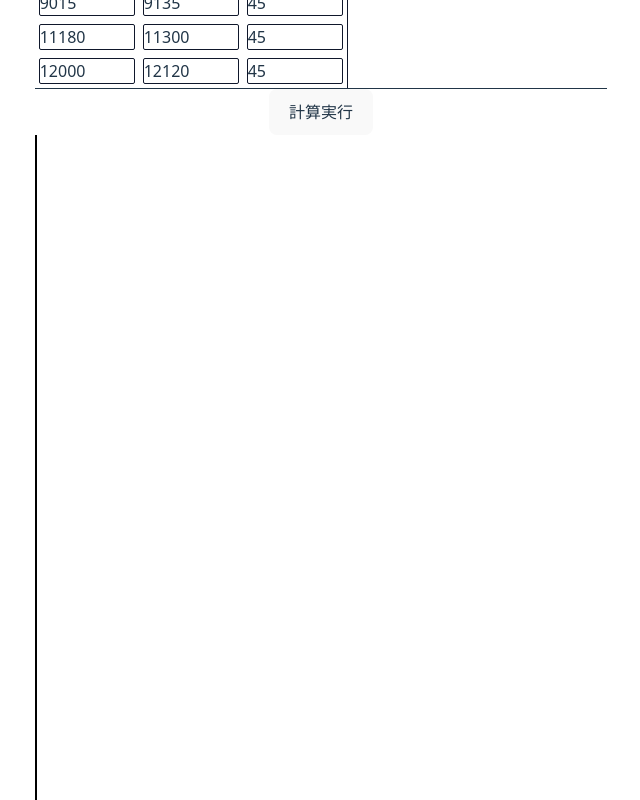
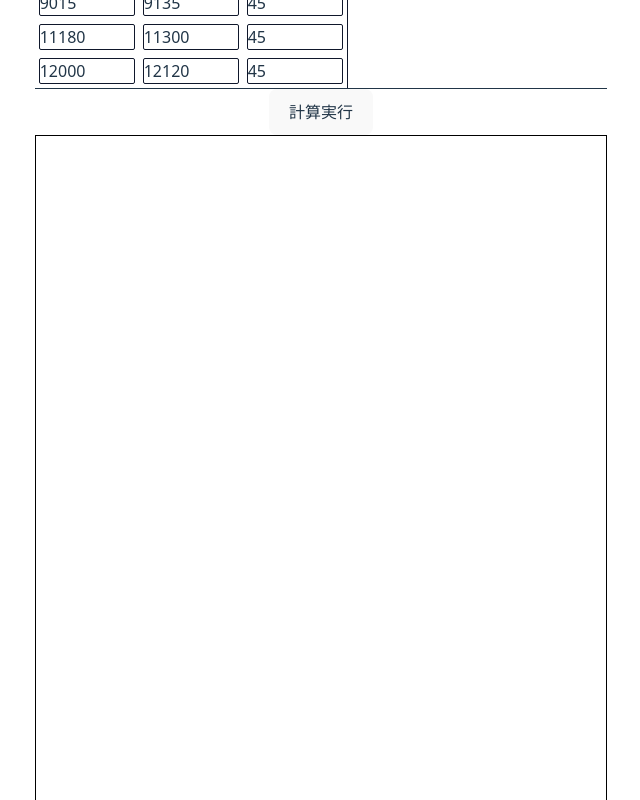
Before and after one commit to akashiyaki01c/runcurve-v2, a React (Vite) app: page / in a window 1280 px wide. Shown: the part 4120-4920 px from the top of the page, without its empty margins (319-959 px from the left). Built offline with nearby package versions, Linux system fonts and the light colour scheme.

Commit message:
fix: 通過駅で時秒を0秒にリセットするように修正

```diff
--- a/src/App.tsx
+++ b/src/App.tsx
@@ -328,7 +328,7 @@ function App() {
           計算実行
         </button>
       </div>
-      <div>
+      <div className=" overflow-scroll border-1 border-black">
         <Graph data={runcurve} route={route} />
       </div>
     </>
--- a/src/graph/Graph.tsx
+++ b/src/graph/Graph.tsx
@@ -24,9 +24,6 @@ export function Graph({
         viewBox={`0 0 ${length * xScale} ${maxSpeed * yScale + 200}`}
         width={length * xScale}
         height={maxSpeed * yScale + 200}
-        style={{
-          border: "1px solid black",
-        }}
       >
         {/* 縦軸 */}
         {[...Array(length + 1).keys()].map((v) =>
@@ -60,6 +57,15 @@ export function Graph({
               textAnchor="middle"
             >
               {(v + start) / 1000}
+            </text>
+          ) : (v + start) % 100 === 0 ? (
+            <text
+              x={v * xScale}
+              y={maxSpeed * yScale + 25}
+              fontSize={17.5}
+              textAnchor="middle"
+            >
+              {(v + start) / 100 % 10}
             </text>
           ) : (
             <></>
@@ -112,8 +118,8 @@ export function Graph({
           <polyline
             stroke="red"
             fill="none"
-            points={v.runcurveArray
-              .filter((_, i) => i % 5 === 0)
+            points={splitTime(v, route)
+              .runcurveArray.filter((_, i) => i % 5 === 0)
               .map((v) => {
                 return { ...v, time: v.time % 120 };
               })
@@ -132,8 +138,8 @@ export function Graph({
           <polyline
             stroke="blue"
             fill="none"
-            points={splitTime(v, route)
-              .runcurveArray.filter((_, i) => i % 5 === 0)
+            points={v.runcurveArray
+              .filter((_, i) => i % 5 === 0)
               .map(
                 (v) =>
                   `${(v.distance - start) * xScale},${
```
